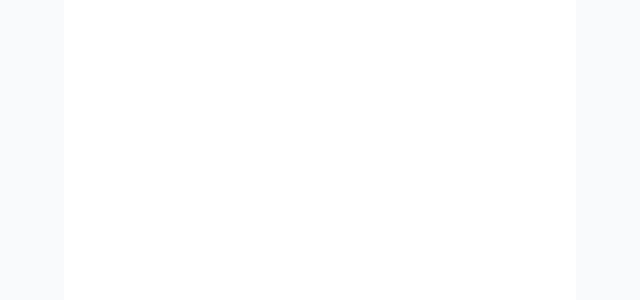
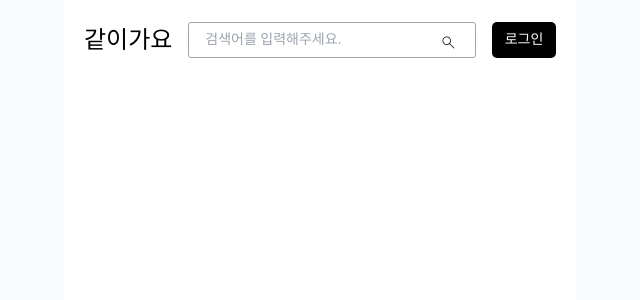
Before and after one commit to TOGO-team/frontend, a React (Vite) app: page / in a window 1280 px wide. Shown: the top 300 px of the page, without its empty margins (320-960 px from the left). Built offline with nearby package versions, Linux system fonts and the light colour scheme; a web font is replaced by a local one.

Commit message:
feat: 메인화면 헤더 퍼블리싱

```diff
--- a/src/app/routes/Router.tsx
+++ b/src/app/routes/Router.tsx
@@ -1,10 +1,13 @@
 import { createBrowserRouter } from 'react-router-dom';
 import { MAIN_ROUTES } from './routes';
 import Layout from '../Layout';
+
+import { MainPage } from '../../pages';
+
 const routesConfig = [
   {
     path: MAIN_ROUTES.main,
-    element: <></>,
+    element: <MainPage />,
     requiresAuth: false,
   },
 ];
--- /dev/null
+++ b/src/pages/home/ui/MainPage.tsx
@@ -0,0 +1,10 @@
+import { Header } from '../../../widgets';
+
+const MainPage = () => {
+  return (
+    <div>
+      <Header />
+    </div>
+  );
+};
+export default MainPage;
--- a/src/pages/index.ts
+++ b/src/pages/index.ts
@@ -0,0 +1 @@
+export { default as MainPage } from './home/ui/MainPage';
--- a/src/shared/index.ts
+++ b/src/shared/index.ts
@@ -3,3 +3,7 @@ export { default as EventRegisterHeader } from './ui/backgrounds/EventRegisterHe
 export { default as HostDetailHeader } from './ui/backgrounds/HostDetailHeader';
 export { default as PaymenetHeader } from './ui/backgrounds/PaymentHeader';
 export { default as TicketHostHeader } from './ui/backgrounds/TicketHostHeader';
+
+export { default as BlackButton } from './ui/BlackButton';
+export { default as ProfileImage } from './ui/ProfileImage';
+export { default as SearchBar } from './ui/SearchBar';
--- /dev/null
+++ b/src/shared/ui/BlackButton.tsx
@@ -0,0 +1,12 @@
+import React from 'react';
+
+interface BlackButtonProps {
+  width: string;
+  height: string;
+  text: string;
+}
+
+const BlackButton: React.FC<BlackButtonProps> = ({ width, height, text }) => {
+  return <button className={`w-full h-full ${width} ${height} bg-black rounded-[5px] text-white`}>{text}</button>;
+};
+export default BlackButton;
--- /dev/null
+++ b/src/shared/ui/ProfileImage.tsx
@@ -0,0 +1,19 @@
+import React from 'react';
+
+interface ProfileImageProps {
+  width: string;
+  height: string;
+  name: string;
+  textSize: string;
+}
+
+const ProfileImage: React.FC<ProfileImageProps> = ({ width, height, name, textSize }) => {
+  return (
+    <div className={`relative ${width} ${height} ${textSize}`}>
+      <div className="flex items-center justify-center w-full h-full rounded-full bg-main text-white">
+        <div>{name}</div>
+      </div>
+    </div>
+  );
+};
+export default ProfileImage;
--- /dev/null
+++ b/src/shared/ui/SearchBar.tsx
@@ -0,0 +1,23 @@
+import React from 'react';
+import SearchIcon from './assets/Search.svg';
+
+interface SearchBarProps {
+  width: string;
+  placeholder: string;
+}
+
+const SearchBar: React.FC<SearchBarProps> = ({ width, placeholder }) => {
+  return (
+    <div className={`relative ${width}`}>
+      <input
+        type="text"
+        placeholder={placeholder}
+        className="w-full h-8 md:h-9 pl-4 pr-10 text-sm bg-white border border-placeholderText rounded-[3px] focus:outline-none"
+      />
+      <div className="absolute w-5 h-5 right-[14px] top-6 -translate-y-1/2">
+        <img src={SearchIcon} alt="Search" />
+      </div>
+    </div>
+  );
+};
+export default SearchBar;
--- /dev/null
+++ b/src/widgets/home/ui/Header.tsx
@@ -0,0 +1,25 @@
+import React from 'react';
+import { BlackButton, ProfileImage, SearchBar } from '../../../shared';
+
+const Header: React.FC = () => {
+  const isLoggedIn = false;
+
+  return (
+    <div className="flex justify-between items-center w-full h-20">
+      <h1 className="font-nexon text-lg md:text-2xl ml-3 md:ml-5 flex-wrap whitespace-nowrap">같이가요</h1>
+      <div className="p-4 w-full">
+        <SearchBar width="w-full" placeholder="검색어를 입력해주세요." />
+      </div>
+      {!isLoggedIn ? (
+        <div className="mr-3 md:mr-5 text-sm md:text-md">
+          <BlackButton width="w-14 md:w-16" height="h-8 md:h-9" text="로그인" />
+        </div>
+      ) : (
+        <div className="mr-3 md:mr-5">
+          <ProfileImage width="w-10" height="h-10" textSize="text-sm md:text-md" name="예진" />
+        </div>
+      )}
+    </div>
+  );
+};
+export default Header;
--- a/src/widgets/index.ts
+++ b/src/widgets/index.ts
@@ -0,0 +1 @@
+export { default as Header } from './home/ui/Header';
```
Also changed, not shown: src/app/index.ts (deleted), src/shared/ui/assets/Search.svg (added).
